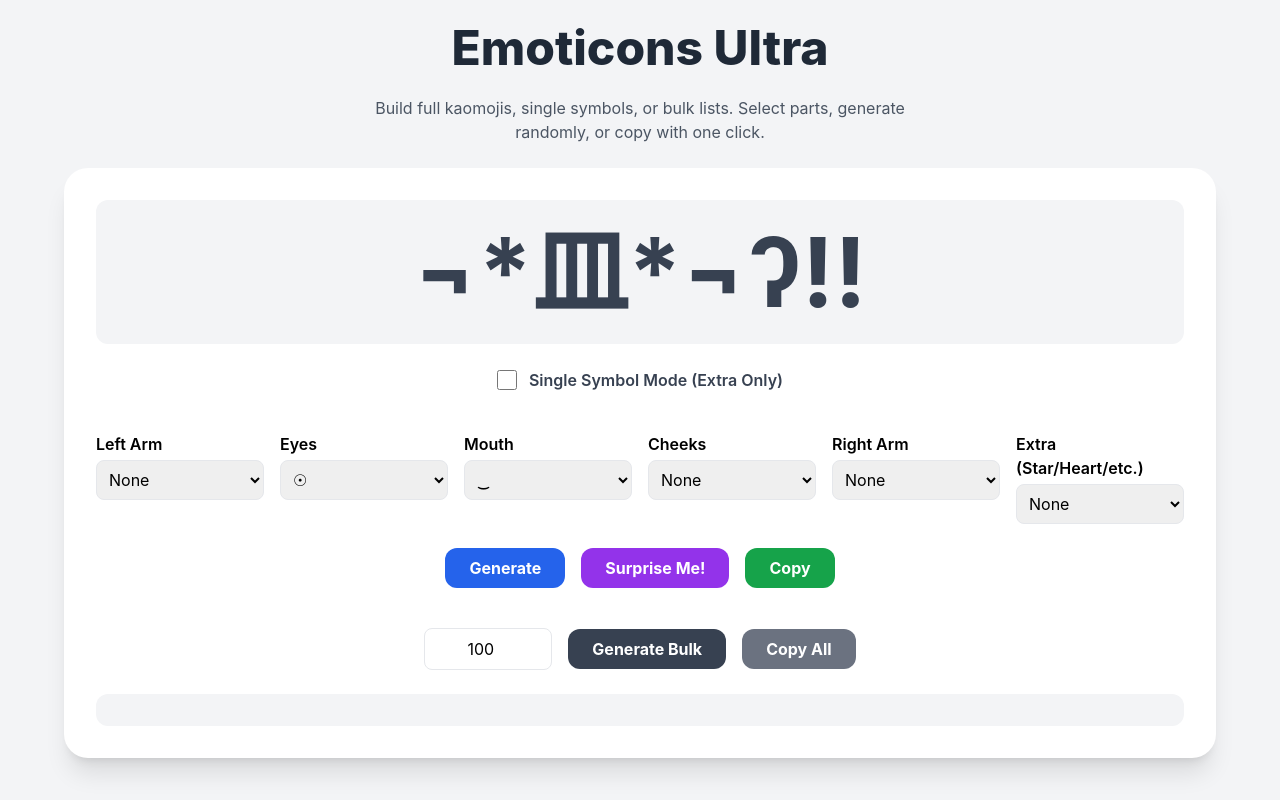
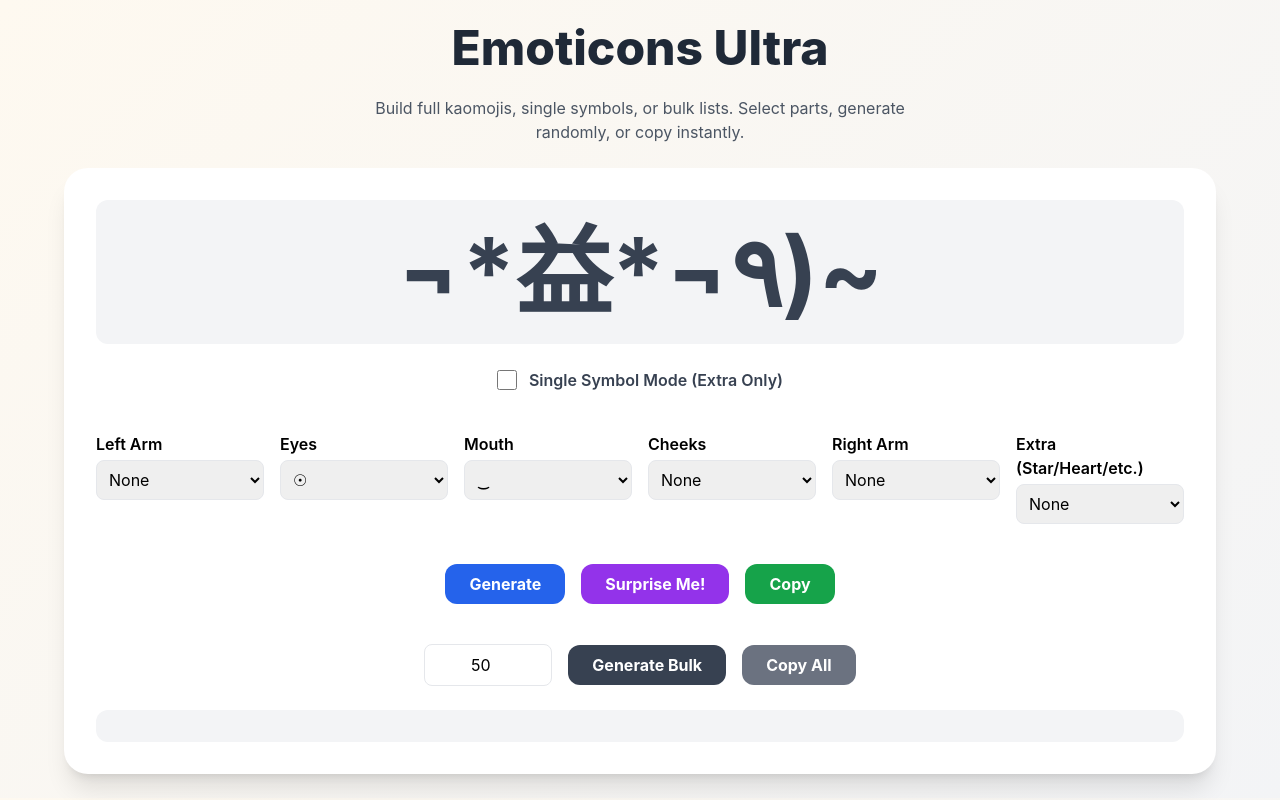
Before and after one commit to moshe888x/Emoticons-Ultra, a plain HTML site: page index.html in a window 1280 px wide. Both pictures are taken after a click on the button "Surprise Me!". Drawn offline with nearby package versions, Linux system fonts and the light colour scheme.

Commit message:
index.html

```diff
--- a/index.html
+++ b/index.html
@@ -6,20 +6,22 @@
 <title>Emoticons Ultra</title>
 <script src="https://cdn.tailwindcss.com"></script>
 <style>
-  body { font-family: 'Inter', sans-serif; background: #f3f4f6; }
+  body { font-family: 'Inter', sans-serif; background: linear-gradient(135deg,#fef9f0,#f3f4f6); margin:0; padding:0; }
   .no-scrollbar::-webkit-scrollbar { display: none; }
   .no-scrollbar { -ms-overflow-style: none; scrollbar-width: none; }
-  .kaomoji-item:hover { background-color: #e5e7eb; cursor: pointer; transform: scale(1.05); transition: transform 0.1s; }
+  .kaomoji-item:hover { background-color: #e5e7eb; cursor: pointer; transform: scale(1.1); transition: transform 0.15s; }
+  .card { transition: transform 0.2s, box-shadow 0.2s; }
+  .card:hover { transform: translateY(-5px); box-shadow: 0 10px 20px rgba(0,0,0,0.12); }
 </style>
 </head>
 <body class="flex flex-col items-center p-6 gap-6">
 
 <h1 class="text-4xl md:text-5xl font-extrabold text-gray-800 text-center">Emoticons Ultra</h1>
 <p class="text-gray-600 max-w-xl text-center">
-Build full kaomojis, single symbols, or bulk lists. Select parts, generate randomly, or copy with one click.
+Build full kaomojis, single symbols, or bulk lists. Select parts, generate randomly, or copy instantly.
 </p>
 
-<div class="bg-white p-6 md:p-8 rounded-3xl shadow-xl w-full max-w-6xl flex flex-col gap-6">
+<div class="bg-white p-6 md:p-8 rounded-3xl shadow-xl w-full max-w-6xl flex flex-col gap-6 card">
 
   <!-- Output -->
   <div id="output" class="text-6xl md:text-8xl font-bold text-gray-700 text-center p-6 rounded-xl bg-gray-100">(☉‿☉)</div>
@@ -41,7 +43,7 @@ Build full kaomojis, single symbols, or bulk lists. Select parts, generate rando
   </div>
 
   <!-- Buttons -->
-  <div class="flex flex-wrap gap-4 justify-center">
+  <div class="flex flex-wrap gap-4 justify-center mt-4">
     <button onclick="generateKaomoji()" class="px-6 py-2 bg-blue-600 hover:bg-blue-700 text-white font-bold rounded-xl">Generate</button>
     <button onclick="surpriseMe()" class="px-6 py-2 bg-purple-600 hover:bg-purple-700 text-white font-bold rounded-xl">Surprise Me!</button>
     <button onclick="copyKaomoji()" class="px-6 py-2 bg-green-600 hover:bg-green-700 text-white font-bold rounded-xl">Copy</button>
@@ -49,7 +51,7 @@ Build full kaomojis, single symbols, or bulk lists. Select parts, generate rando
 
   <!-- Bulk generator -->
   <div class="flex flex-col md:flex-row gap-4 items-center justify-center mt-4">
-    <input type="number" id="bulkCount" value="100" min="1" max="1000" class="p-2 border rounded-lg text-center w-32">
+    <input type="number" id="bulkCount" value="50" min="1" max="1000" class="p-2 border rounded-lg text-center w-32">
     <button onclick="generateBulkKaomoji()" class="px-6 py-2 bg-gray-700 hover:bg-gray-800 text-white font-bold rounded-xl">Generate Bulk</button>
     <button onclick="copyAllKaomoji()" class="px-6 py-2 bg-gray-500 hover:bg-gray-600 text-white font-bold rounded-xl">Copy All</button>
   </div>
@@ -60,64 +62,52 @@ Build full kaomojis, single symbols, or bulk lists. Select parts, generate rando
 </div>
 
 <script>
-  // ------------------- PARTS -------------------
-  const leftArms = ["", "(", "（", "╰(", "(づ", "(っ", "(ﾉ", "ヽ(", "ʕ", "ヾ", "ε", "٩(", "(*", "ヽ", "(⌒", "╭("];
-  const rightArms = ["", ")", "）", ")╯", ")づ", ")っ", ")ﾉ", ")ノ", "ʔ", "ﾉ", "٩)", "(*", ")⌒", ")╮"];
-  const eyesList = ["", "^","°","•","¬","ಠ","´","x","X","T","ಥ","⊙","☉","♥","❤","♡","✿","☆","◕","•","o","u","◉","∪","⌒","∘","⌣"];
-  const mouths = ["", "_","o","O","ω","﹏","‿","△","∀","3","︿","Д","皿","益","д","ε","з","v","▾","ᗝ","□","◡","╯"];
-  const cheeks = ["", "///","｀","´","♥","♡","✿","o","｡","°","*",".","~"];
-  const extras = ["", "ﾉ*:･ﾟ✧","♥","♡","✿","☆","✧","★","!!","~","♪","♫","☆ﾟ.*･｡ﾟ","ノ","(っ˘з(˘⌣˘ )","!","?","^.^","☆","★"];
+const leftArms = ["","(","（","╰(","(づ","(っ","(ﾉ","ヽ(","ʕ","ヾ","ε","٩(","(*","ヽ","(⌒","╭(","༼","༽"];
+const rightArms = ["",")","）",")╯",")づ",")っ",")ﾉ",")ノ","ʔ","ﾉ","٩)", "(*",")⌒",")╮","༽","༼"];
+const eyesList = ["","^","°","•","¬","ಠ","´","x","X","T","ಥ","⊙","☉","♥","❤","♡","✿","☆","◕","•","o","u","◉","∪","⌒","∘","⌣","｡","☼"];
+const mouths = ["","_","o","O","ω","﹏","‿","△","∀","3","︿","Д","皿","益","д","ε","з","v","▾","ᗝ","□","◡","╯","~"];
+const cheeks = ["","///","｀","´","♥","♡","✿","o","｡","°","*",".","~"];
+const extras = ["","ﾉ*:･ﾟ✧","♥","♡","✿","☆","✧","★","!!","~","♪","♫","☆ﾟ.*･｡ﾟ","ノ","(っ˘з(˘⌣˘ )","!","?","^.^","☆","★","❀","✪"];
 
-  function getRandom(list){ return list[Math.floor(Math.random()*list.length)]; }
+function getRandom(list){return list[Math.floor(Math.random()*list.length)];}
 
-  // ------------------- GENERATE -------------------
 function generateKaomojiString(random=false){
-    const singleMode = document.getElementById("singleSymbolMode").checked;
-    if(singleMode){
-      return random ? getRandom(extras) : document.getElementById("extra").value || " ";
+  const singleMode=document.getElementById("singleSymbolMode").checked;
+  if(singleMode) return random?getRandom(extras):document.getElementById("extra").value||" ";
+  let l=random?getRandom(leftArms):document.getElementById("leftArm").value;
+  let r=random?getRandom(rightArms):document.getElementById("rightArm").value;
+  let e=random?getRandom(eyesList):document.getElementById("eyes").value;
+  let m=random?getRandom(mouths):document.getElementById("mouth").value;
+  let c=random?getRandom(cheeks):document.getElementById("cheeks").value;
+  let ex=random?getRandom(extras):document.getElementById("extra").value;
+  let k="";
+  if(l)k+=l; if(e)k+=e; if(c)k+=c; if(m)k+=m; if(c)k+=c; if(e)k+=e; if(r)k+=r; if(ex)k+=ex;
+  return k||" ";
 }
 
-    let l = random ? getRandom(leftArms) : document.getElementById("leftArm").value;
-    let r = random ? getRandom(rightArms) : document.getElementById("rightArm").value;
-    let e = random ? getRandom(eyesList) : document.getElementById("eyes").value;
-    let m = random ? getRandom(mouths) : document.getElementById("mouth").value;
-    let c = random ? getRandom(cheeks) : document.getElementById("cheeks").value;
-    let ex = random ? getRandom(extras) : document.getElementById("extra").value;
-
-    let kaomoji = "";
-    if(l) kaomoji += l;
-    if(e) kaomoji += e;
-    if(c) kaomoji += c;
-    if(m) kaomoji += m;
-    if(c) kaomoji += c;
-    if(e) kaomoji += e;
-    if(r) kaomoji += r;
-    if(ex) kaomoji += ex;
-    return kaomoji || " ";
-  }
-
-  function generateKaomoji(){ document.getElementById("output").textContent = generateKaomojiString(); }
-  function surpriseMe(){ document.getElementById("output").textContent = generateKaomojiString(true); }
-  function copyKaomoji(){ navigator.clipboard.writeText(document.getElementById("output").textContent); }
+function generateKaomoji(){document.getElementById("output").textContent=generateKaomojiString();}
+function surpriseMe(){document.getElementById("output").textContent=generateKaomojiString(true);}
+function copyKaomoji(){navigator.clipboard.writeText(document.getElementById("output").textContent);}
 function generateBulkKaomoji(){
-    const count = parseInt(document.getElementById("bulkCount").value);
-    const bulkDiv = document.getElementById("bulkOutput"); bulkDiv.innerHTML="";
+  const count=parseInt(document.getElementById("bulkCount").value);
+  const bulkDiv=document.getElementById("bulkOutput"); bulkDiv.innerHTML="";
   for(let i=0;i<count;i++){
-      const k = generateKaomojiString(true);
+    const k=generateKaomojiString(true);
     const span=document.createElement("span"); span.textContent=k;
     span.className="kaomoji-item p-1 rounded-md";
-      span.onclick=()=>{ document.getElementById("output").textContent=k; };
+    span.onclick=()=>{document.getElementById("output").textContent=k;};
     bulkDiv.appendChild(span);
   }
 }
 function copyAllKaomoji(){
-    const all = Array.from(document.getElementById("bulkOutput").children).map(c=>c.textContent).join("\n");
+  const all=Array.from(document.getElementById("bulkOutput").children).map(c=>c.textContent).join("\n");
   navigator.clipboard.writeText(all);
 }
 
-  // ------------------- INIT SELECTS -------------------
-  function fillSelect(id,list,defaultValue=""){ const sel=document.getElementById(id); sel.innerHTML="";
-    list.forEach(item=>{ const opt=document.createElement("option"); opt.value=item; opt.textContent=item||"None"; sel.appendChild(opt); });
+// Fill selects
+function fillSelect(id,list,defaultValue=""){
+  const sel=document.getElementById(id); sel.innerHTML="";
+  list.forEach(item=>{const opt=document.createElement("option"); opt.value=item; opt.textContent=item||"None"; sel.appendChild(opt);});
   if(defaultValue) sel.value=defaultValue;
 }
 fillSelect("leftArm", leftArms); fillSelect("rightArm", rightArms);
```
Lines whose indentation alone changed are shown as unchanged.
